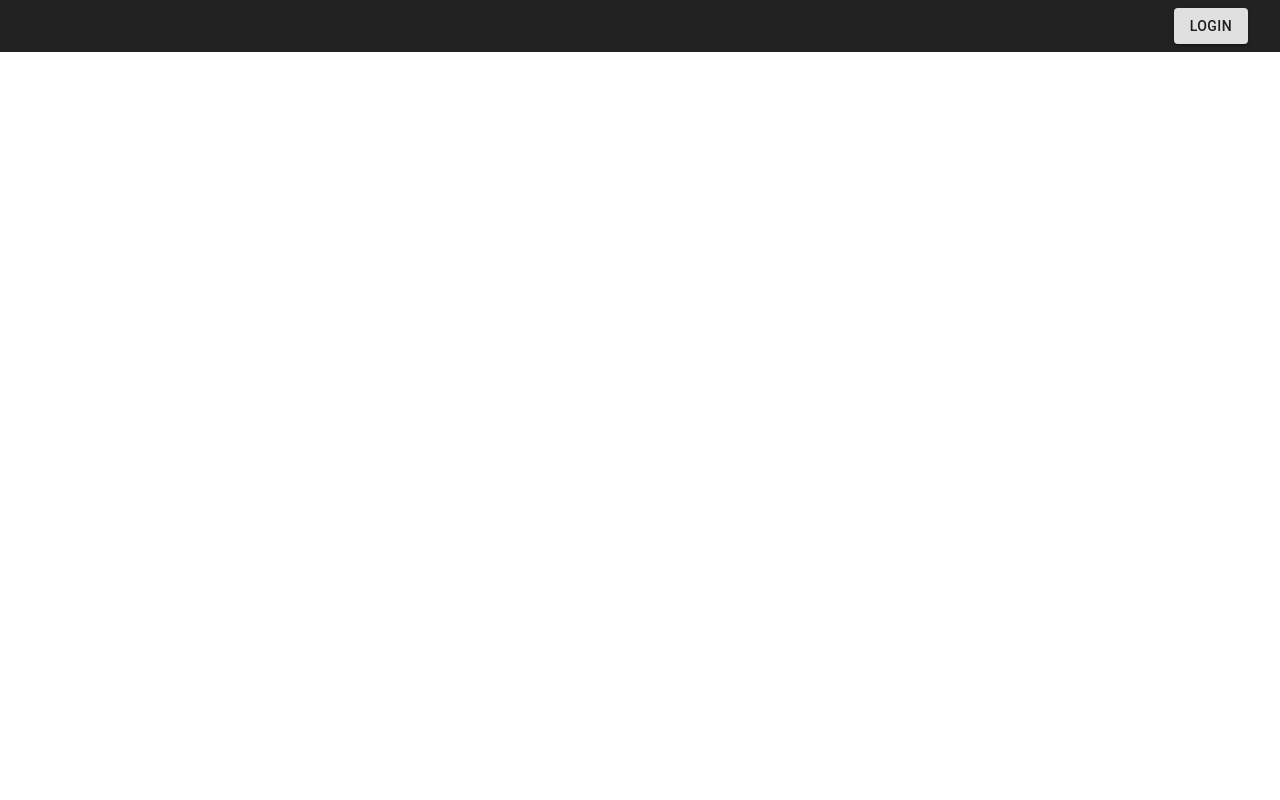
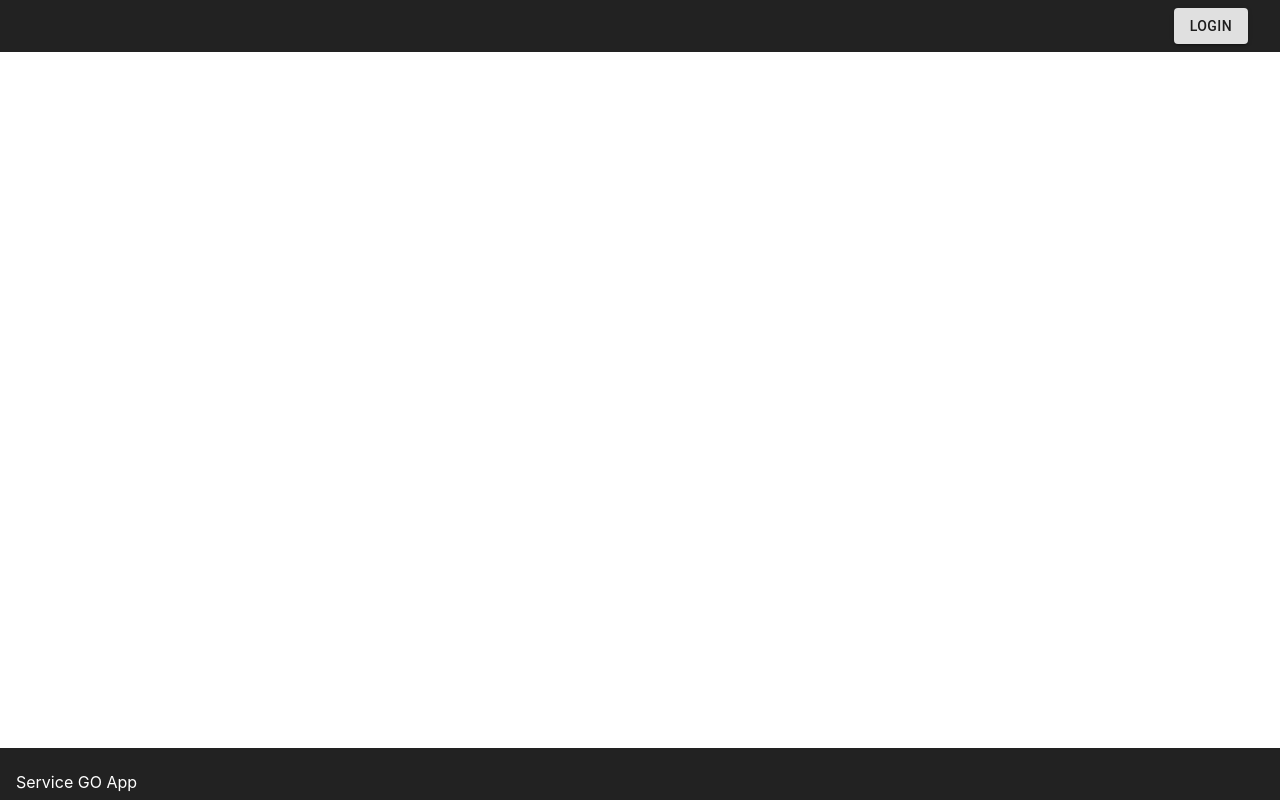
Before and after one commit to A00463084/MCDA_5510_SERVICE-GO_FrontEnd, a React (Create React App) app: page / in a window 1280 px wide. Built offline with nearby package versions, Linux system fonts and the light colour scheme.

Commit message:
added a footer

```diff
--- a/src/App.js
+++ b/src/App.js
@@ -1,10 +1,13 @@
 import "./App.css";
 import Header from "./header/Header";
+import Footer from "./footer/Footer";
 
 function App() {
   return (
     <div className="App">
-      <Header></Header>
+      <Header />
+
+      <Footer name="Shreerag"></Footer>
     </div>
   );
 }
--- /dev/null
+++ b/src/footer/Footer.css
@@ -0,0 +1,12 @@
+.footer {
+  background-color: #222;
+  height: 36px;
+  padding: 8px 32px 8px 16px;
+  display: flex;
+  position: fixed;
+  left: 0;
+  bottom: 0;
+  width: 100%;
+  color: white;
+  text-align: center;
+}
--- /dev/null
+++ b/src/footer/Footer.js
@@ -0,0 +1,12 @@
+import React, { useState } from "react";
+import "./Footer.css";
+
+const Footer = (props) => {
+  return (
+    <div className="footer">
+      <p> Service GO App</p>
+    </div>
+  );
+};
+
+export default Footer;
```
